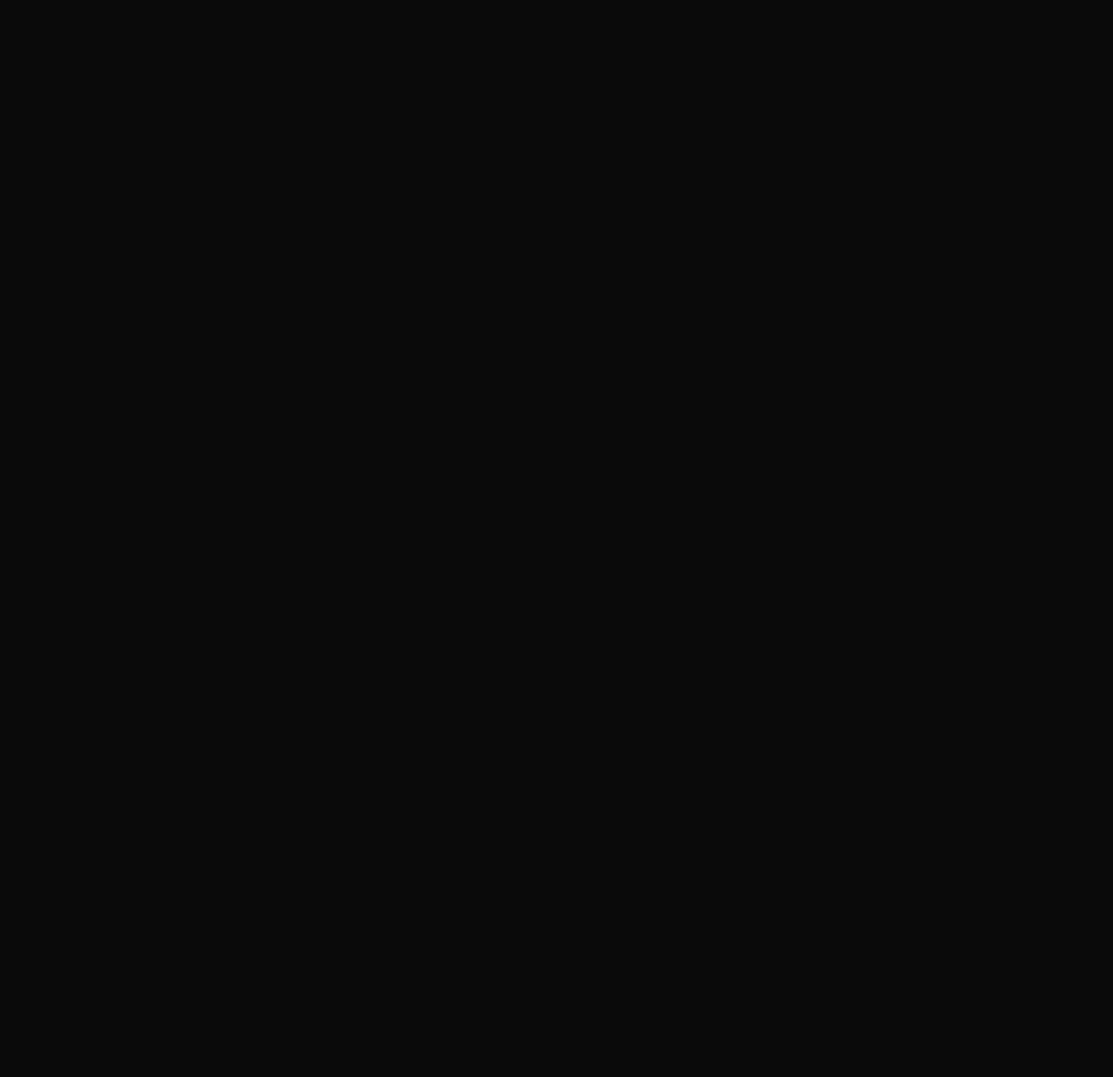
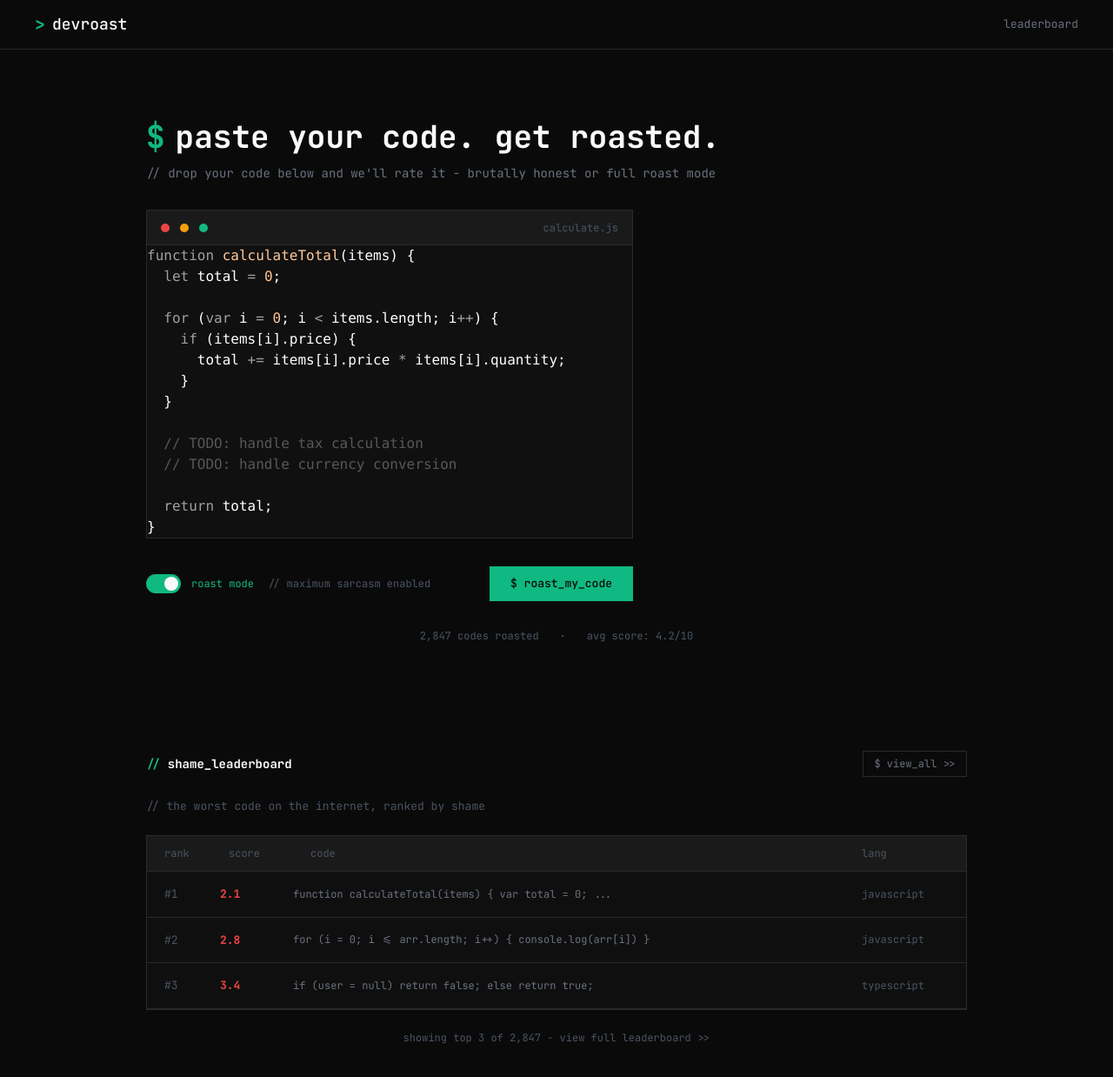
Before and after one commit to Leo-Rodrigs-A/devroast, a Next.js app: page / in a window 1280 px wide. Shown: the top 1238 px of the page at 87% size. Before the commit the page ends 800 px from the top, so only its background shows below. Built offline with nearby package versions, Linux system fonts and the light colour scheme.

Commit message:
feat(home): build homepage from Pencil layout using reusable UI components

```diff
--- /dev/null
+++ b/src/app/_components/home-navbar.tsx
@@ -0,0 +1,16 @@
+export function HomeNavbar() {
+  return (
+    <header className="w-full border-b border-border-primary bg-bg-page">
+      <div className="flex h-14 w-full items-center justify-between px-10">
+        <div className="flex items-center gap-2">
+          <span className="text-[20px] font-bold text-accent-green">{">"}</span>
+          <span className="text-lg font-medium text-text-primary">
+            devroast
+          </span>
+        </div>
+
+        <span className="text-[13px] text-text-secondary">leaderboard</span>
+      </div>
+    </header>
+  );
+}
--- a/src/app/layout.tsx
+++ b/src/app/layout.tsx
@@ -8,8 +8,8 @@
 });
 
 export const metadata: Metadata = {
-  title: "Create Next App",
-  description: "Generated by create next app",
+  title: "Devroast",
+  description: "Paste your code and get roasted!!!",
 };
 
 export default function RootLayout({
--- a/src/app/page.tsx
+++ b/src/app/page.tsx
@@ -1,3 +1,116 @@
+import { HomeNavbar } from "@/app/_components/home-navbar";
+import { Button, CodeBlock, LeaderboardRow, Toggle } from "@/components/ui";
+
+const sampleCode = [
+  "function calculateTotal(items) {",
+  "  let total = 0;",
+  "",
+  "  for (var i = 0; i < items.length; i++) {",
+  "    if (items[i].price) {",
+  "      total += items[i].price * items[i].quantity;",
+  "    }",
+  "  }",
+  "",
+  "  // TODO: handle tax calculation",
+  "  // TODO: handle currency conversion",
+  "",
+  "  return total;",
+  "}",
+].join("\n");
+
 export default function Home() {
-  return null;
+  return (
+    <main className="min-h-screen bg-bg-page text-text-primary">
+      <HomeNavbar />
+
+      <div className="mx-auto flex w-full max-w-5xl flex-col gap-8 px-10 pt-20">
+        <section className="flex flex-col gap-3">
+          <div className="flex items-center gap-3">
+            <span className="text-4xl font-bold text-accent-green">$</span>
+            <h1 className="text-4xl font-bold text-text-primary">
+              paste your code. get roasted.
+            </h1>
+          </div>
+          <p className="text-sm text-text-secondary">
+            {
+              "// drop your code below and we'll rate it - brutally honest or full roast mode"
+            }
+          </p>
+        </section>
+
+        <CodeBlock code={sampleCode} />
+
+        <section className="flex w-full max-w-140 items-center justify-between">
+          <div className="flex items-center gap-4">
+            <Toggle checked label="roast mode" />
+            <p className="text-xs text-text-tertiary">
+              {"// maximum sarcasm enabled"}
+            </p>
+          </div>
+          <Button variant="primary">$ roast_my_code</Button>
+        </section>
+
+        <section className="flex items-center justify-center gap-6 text-xs text-text-tertiary">
+          <p>2,847 codes roasted</p>
+          <p>·</p>
+          <p>avg score: 4.2/10</p>
+        </section>
+
+        <section className="h-[60px]" />
+
+        <section className="flex w-full flex-col gap-6 pb-16">
+          <div className="flex items-center justify-between">
+            <div className="flex items-center gap-2">
+              <span className="text-sm font-bold text-accent-green">
+                {"//"}
+              </span>
+              <h2 className="text-sm font-bold text-text-primary">
+                shame_leaderboard
+              </h2>
+            </div>
+
+            <Button size="md" variant="link">
+              $ view_all &gt;&gt;
+            </Button>
+          </div>
+
+          <p className="text-[13px] text-text-tertiary">
+            {"// the worst code on the internet, ranked by shame"}
+          </p>
+
+          <div className="w-full border border-border-primary bg-bg-surface">
+            <div className="flex items-center gap-6 border-b border-border-primary bg-bg-elevated px-5 py-3 text-xs text-text-tertiary">
+              <span className="w-[50px]">rank</span>
+              <span className="w-[70px]">score</span>
+              <span className="flex-1">code</span>
+              <span className="w-[100px]">lang</span>
+            </div>
+
+            <LeaderboardRow
+              codePreview="function calculateTotal(items) { var total = 0; ..."
+              language="javascript"
+              rank="#1"
+              score="2.1"
+            />
+            <LeaderboardRow
+              codePreview="for (i = 0; i <= arr.length; i++) { console.log(arr[i]) }"
+              language="javascript"
+              rank="#2"
+              score="2.8"
+            />
+            <LeaderboardRow
+              codePreview="if (user = null) return false; else return true;"
+              language="typescript"
+              rank="#3"
+              score="3.4"
+            />
+          </div>
+
+          <p className="text-center text-xs text-text-tertiary">
+            showing top 3 of 2,847 - view full leaderboard &gt;&gt;
+          </p>
+        </section>
+      </div>
+    </main>
+  );
 }
```
